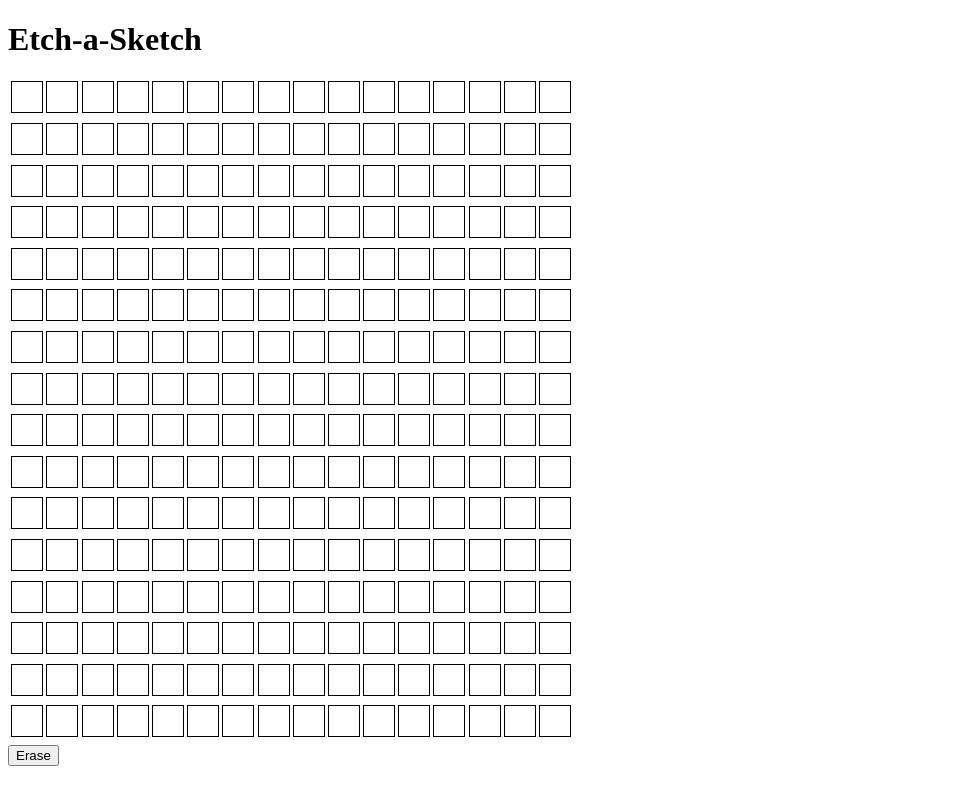
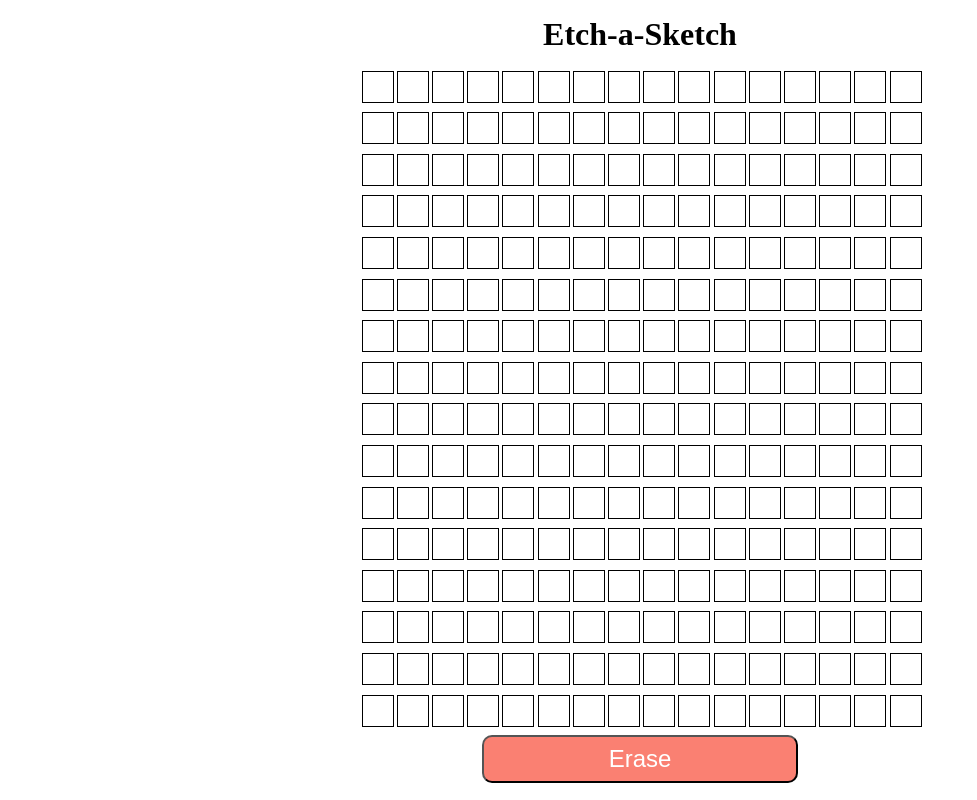
Before and after one commit to osivff/etch-a-sketch, a plain HTML site: page index.html in a window 1280 px wide. Shown: the whole page, without its empty margins (0-977 px from the left). Drawn offline with Linux system fonts and the light colour scheme.

Commit message:
Center content; style button

```diff
--- a/style.css
+++ b/style.css
@@ -1,3 +1,25 @@
+main, header {
+    width: 50%;
+    margin: 0 auto;
+}
+
+h1 {
+    text-align: center;
+    margin: 1rem auto;
+}
+
+.erase {
+    width: 50%;
+    display: inline-block;
+    background-color: salmon;
+    color: white;
+    padding: 0.5rem;
+    font-size: 1.5rem;
+    border-radius: 10px;
+    position: relative;
+    left: 25%;
+}
+
 div {
     margin: 0.1rem;
 }
@@ -6,6 +28,7 @@ div {
     width: 100%;
     height: 40px;
     display: flex;
+    justify-content: center;
 }
 
 .col {
```
